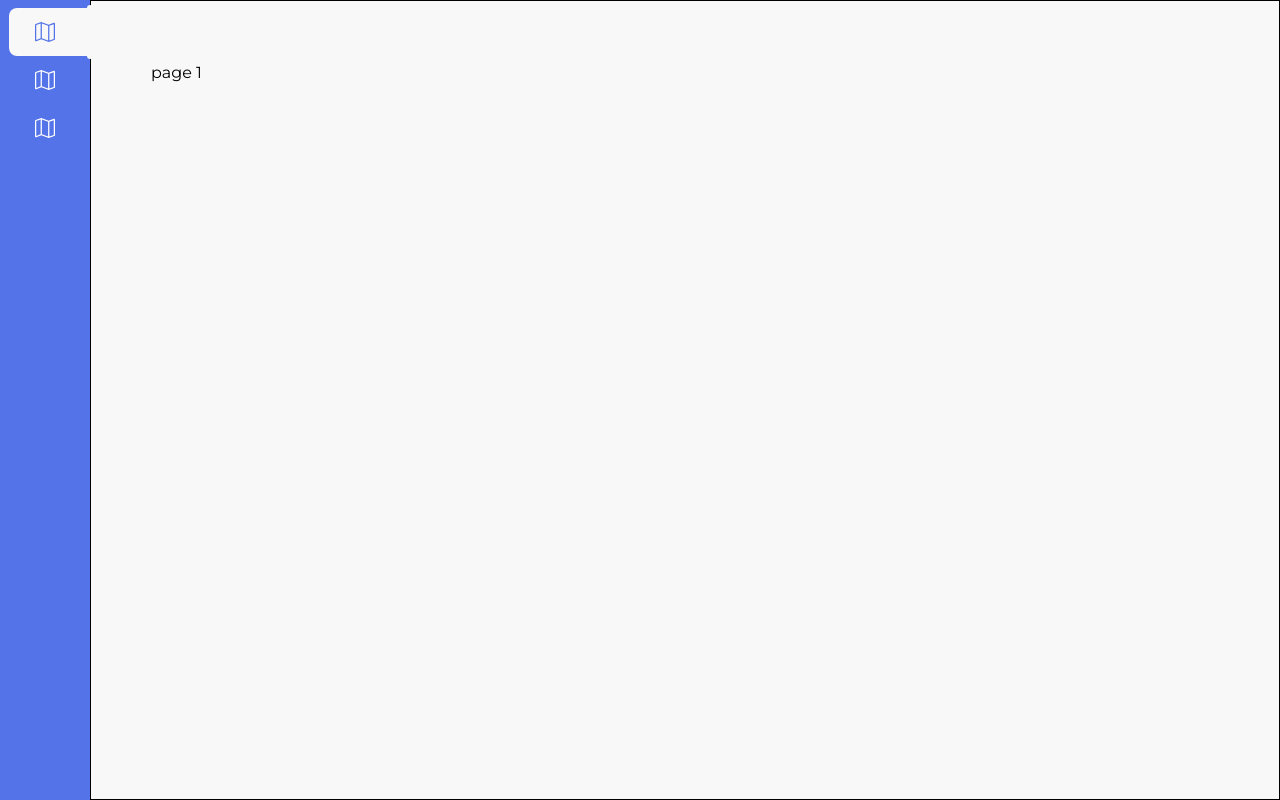
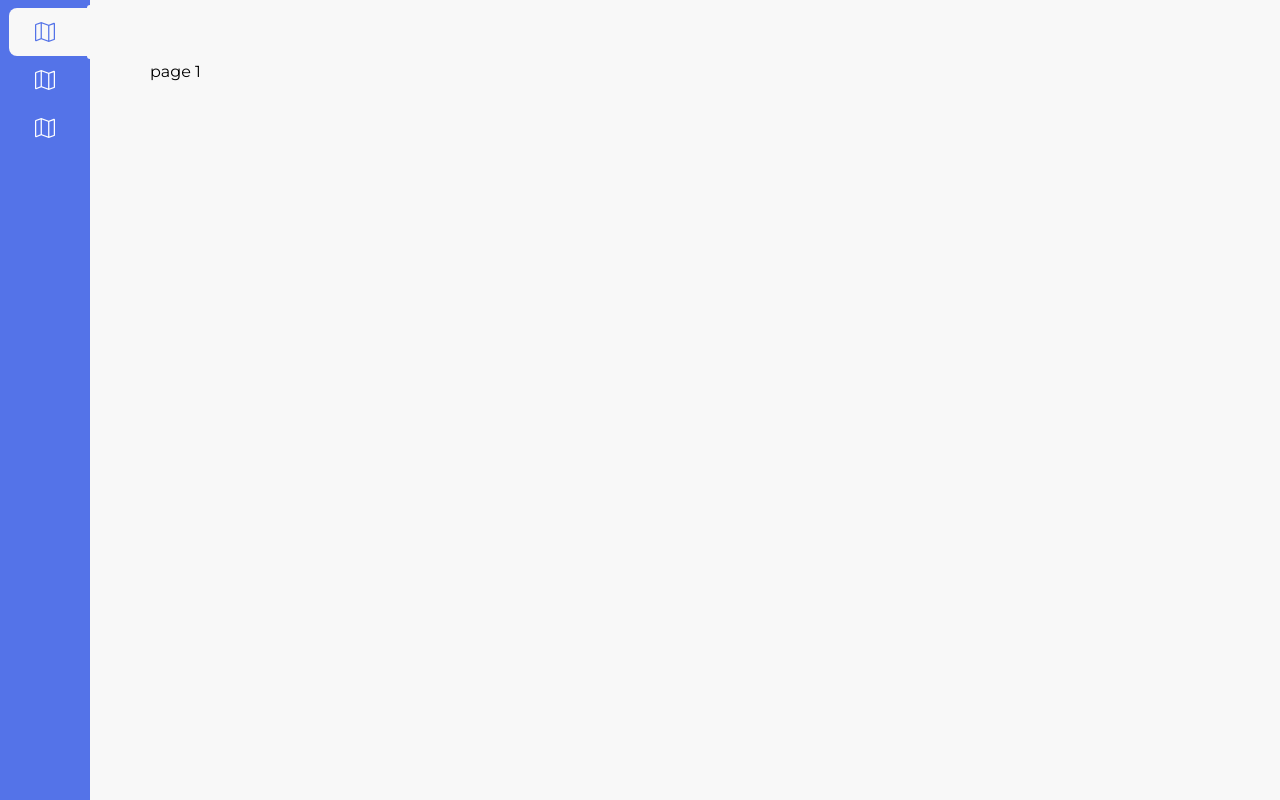
Before and after one commit to PSU-IKNT/frontend-airlines, a Nuxt app: page / in a window 1280 px wide. Built offline with nearby package versions, Linux system fonts and the light colour scheme.

Commit message:
added scroll

```diff
--- a/assets/css/main.css
+++ b/assets/css/main.css
@@ -23,7 +23,6 @@ body {
   max-width: 1800px;
   padding: 60px;
   margin: 0 auto;
-  border: 1px solid #000;
   min-height: inherit;
 }
 .swiper {
@@ -59,3 +58,15 @@ body {
 
 .swiper-pagination {
 }
+
+::-webkit-scrollbar {
+  width: 10px;
+}
+
+::-webkit-scrollbar-track {
+  background-color: darkgrey;
+}
+
+::-webkit-scrollbar-thumb {
+  background: #5473e8;
+}
```
